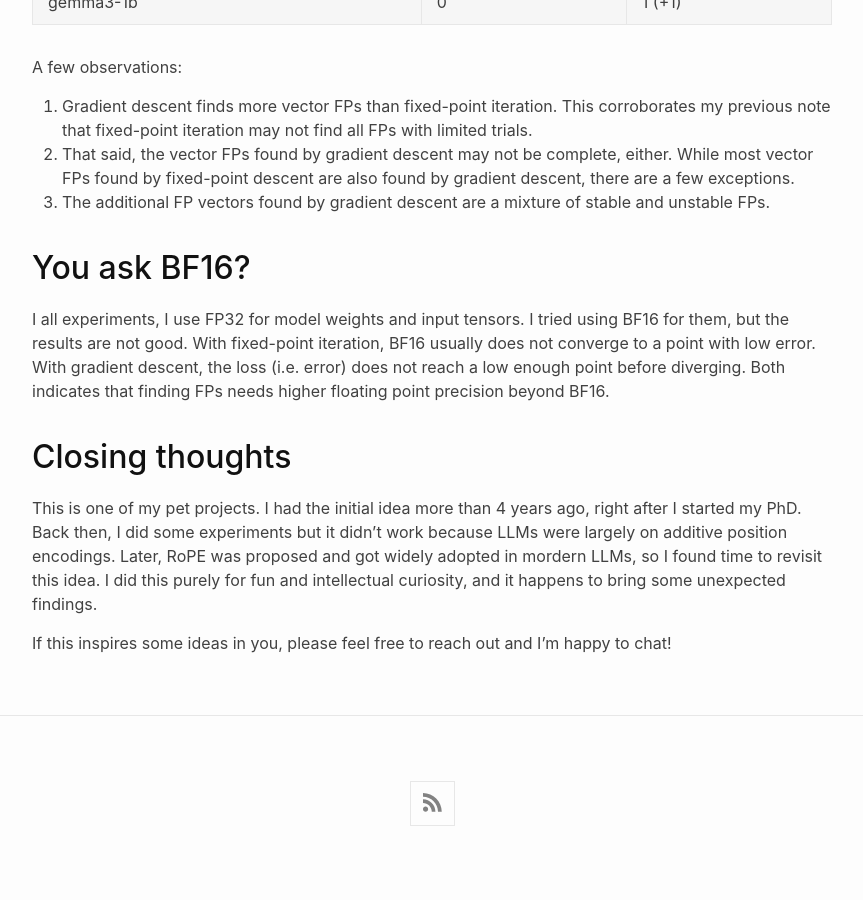
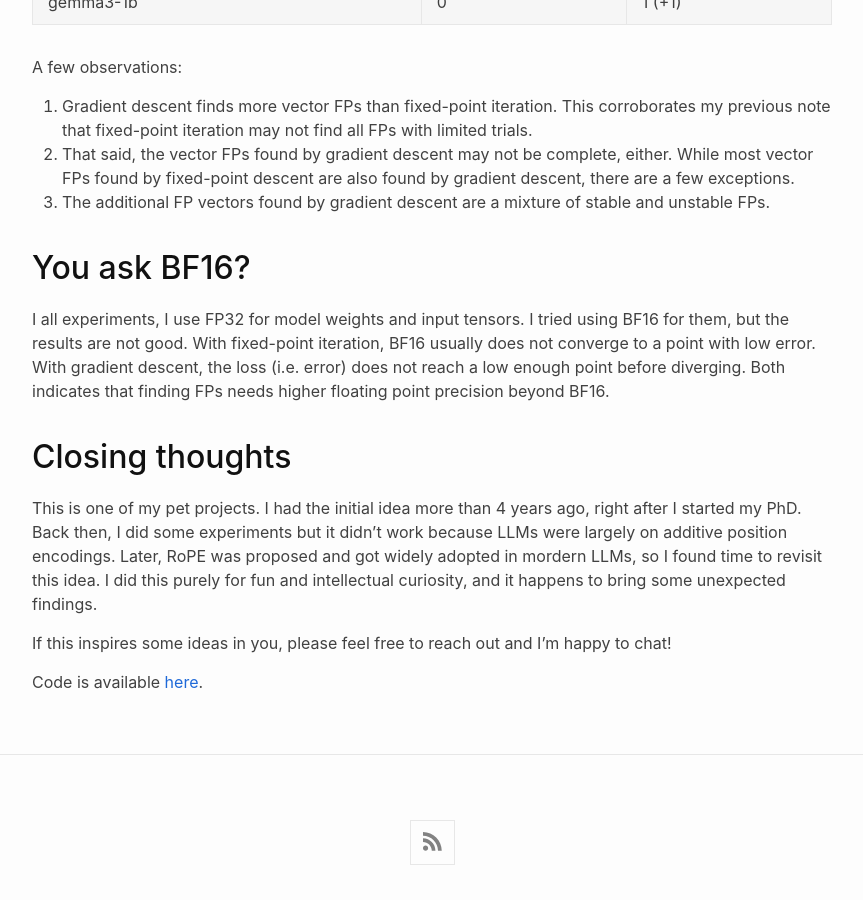
Before and after one commit to liujch1998/liujch1998.github.io, a Jekyll site: the page built from _posts/2025-10-07-fixed-point.md, in a window 1280 px wide and 900 px high, scrolled down 11910 px. Shown: the whole window, without its empty margins (208-1071 px from the left). Built offline with Jekyll 4.4.1, drawn with Linux system fonts in a browser that asks for light colours; formulas are drawn with MathJax 3; before the commit the page ends 12771 px from its top, so only the background shows below that.

Commit message:
update blog with code

```diff
--- a/_posts/2025-10-07-fixed-point.md
+++ b/_posts/2025-10-07-fixed-point.md
@@ -333,3 +333,5 @@ Later, RoPE was proposed and got widely adopted in mordern LLMs, so I found time
 I did this purely for fun and intellectual curiosity, and it happens to bring some unexpected findings.
 
 If this inspires some ideas in you, please feel free to reach out and I'm happy to chat!
+
+Code is available [here](https://github.com/liujch1998/llm-fixed-points).
```
